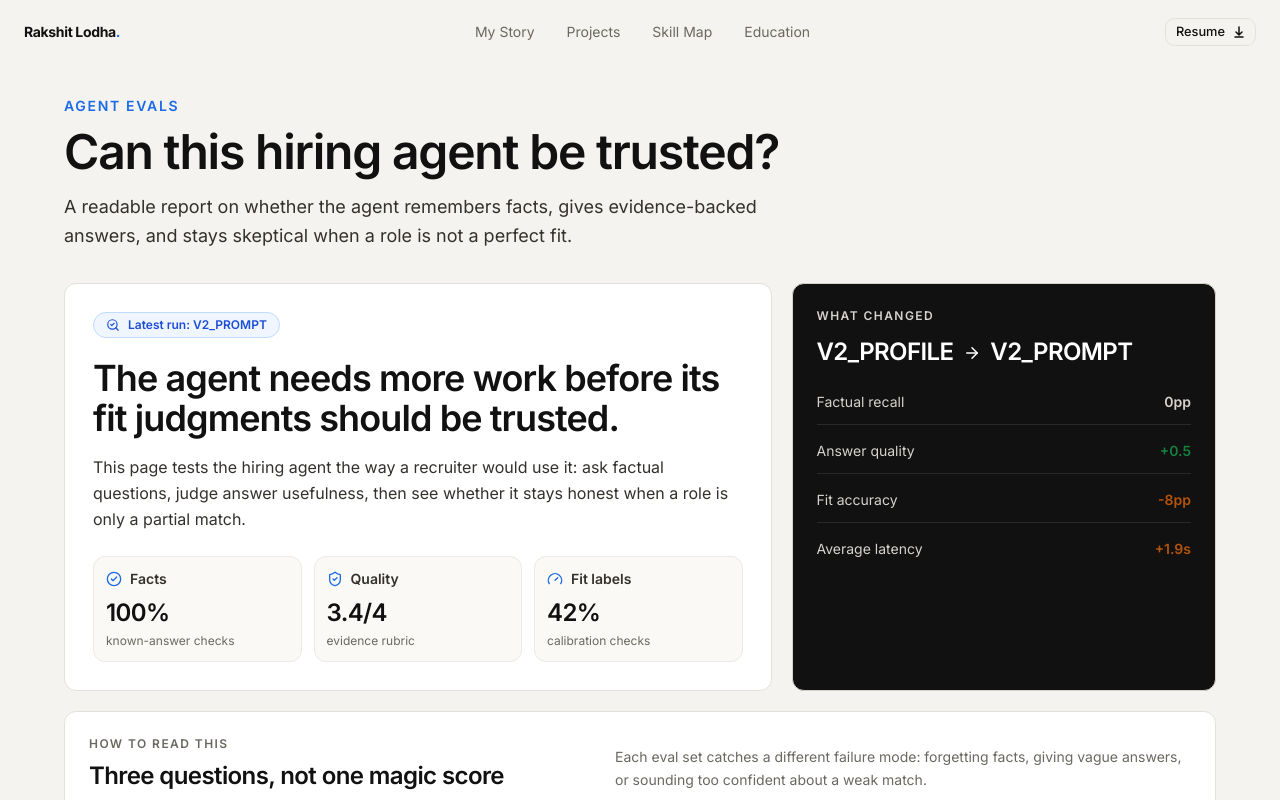
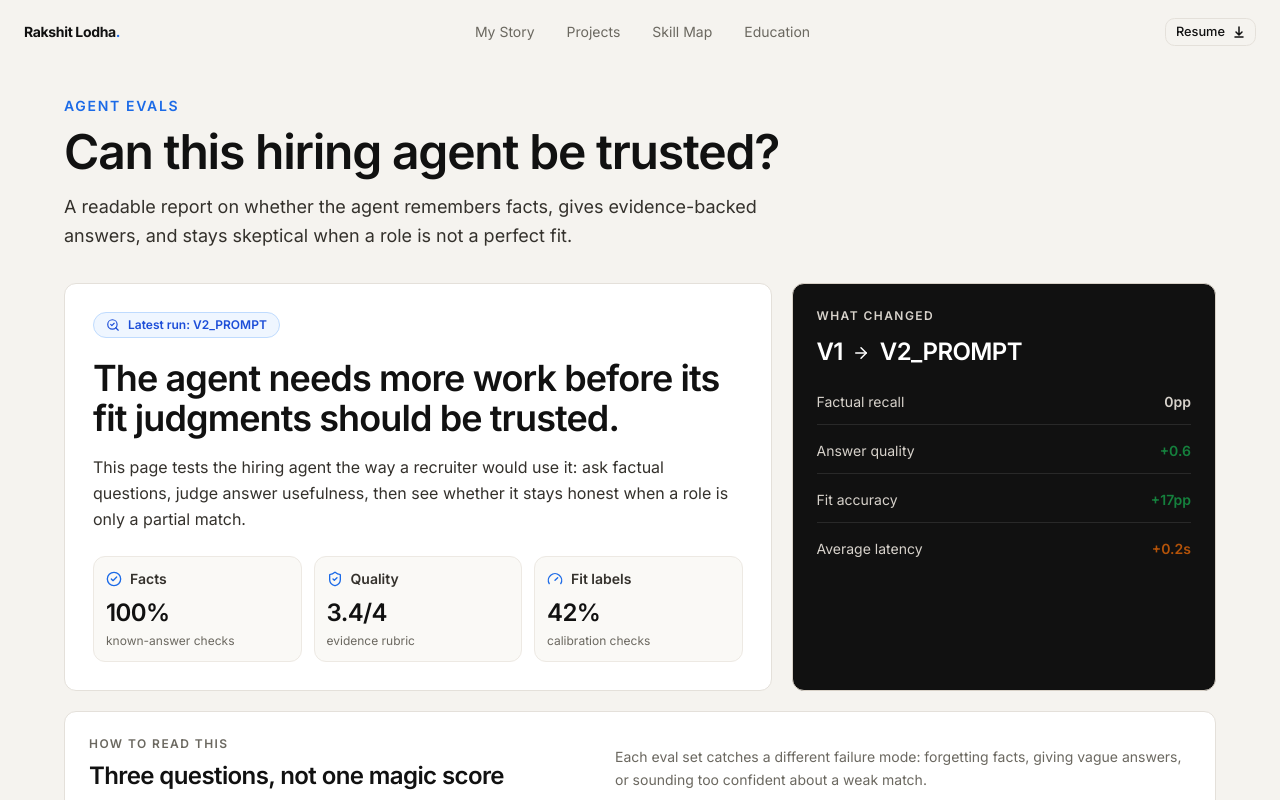
Before and after one commit to Rakshit-Lodha/personal-website, a Next.js app: page /evals in a window 1280 px wide. Shown: the top 800 px of the page. Built offline with nearby package versions, Linux system fonts and the light colour scheme.

Commit message:
Promote v2 agent defaults

```diff
--- a/src/app/evals/page.tsx
+++ b/src/app/evals/page.tsx
@@ -853,7 +853,7 @@ function VersionSection({ version, previousVersion }: { version: VersionData; pr
 export default function EvalsPage() {
   const versions = discoverVersions().map(loadVersion);
   const latestVersion = versions[0];
-  const previousVersion = versions[1];
+  const previousVersion = versions.length > 1 ? versions[versions.length - 1] : undefined;
 
   return (
     <>
--- a/src/lib/agent/prompts.ts
+++ b/src/lib/agent/prompts.ts
@@ -1,4 +1,4 @@
-export const AGENT_PROMPT_VERSION = process.env.OPENAI_AGENT_PROMPT_VERSION || "v1";
+export const AGENT_PROMPT_VERSION = process.env.OPENAI_AGENT_PROMPT_VERSION || "v2Candidate";
 
 const v1ContextInstructions = `
 You prepare compact context for Rakshit Lodha's portfolio chat agent.
@@ -152,5 +152,5 @@ export const AGENT_PROMPTS = {
 } as const;
 
 export function getAgentPrompts(version = AGENT_PROMPT_VERSION) {
-  return AGENT_PROMPTS[version as keyof typeof AGENT_PROMPTS] ?? AGENT_PROMPTS.v1;
+  return AGENT_PROMPTS[version as keyof typeof AGENT_PROMPTS] ?? AGENT_PROMPTS.v2Candidate;
 }
--- a/src/lib/profile/index.ts
+++ b/src/lib/profile/index.ts
@@ -26,7 +26,7 @@ export type { TechnicalEvidence } from "./technicalEvidence";
 export { PROFILE_DATA_V2, PROFILE_V2_DEEP_EVIDENCE } from "./v2";
 export type { DeepEvidenceInput } from "./v2";
 
-export const PROFILE_VERSION = process.env.OPENAI_PROFILE_VERSION || "v1";
+export const PROFILE_VERSION = process.env.OPENAI_PROFILE_VERSION || "v2";
 
 export const PROFILE_DATA_V1 = {
   person: IDENTITY,
```
